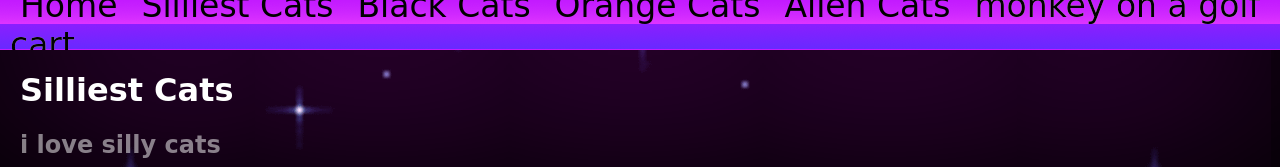
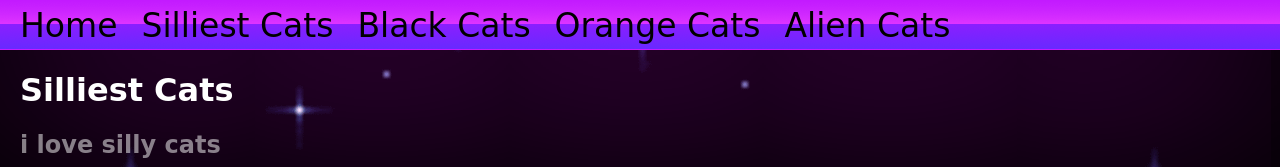
Before and after one commit to c4tw3b/website, a plain HTML site: page index.html in a window 1280 px wide. Shown: the top 167 px of the page. Drawn offline with Linux system fonts and the light colour scheme.

Commit message:
Update index.html

```diff
--- a/index.html
+++ b/index.html
@@ -20,7 +20,6 @@
 			<a class="active" onclick="gotoblackcats()">Black Cats</a>
 			<a class="active" onclick="gotoorangecats()">Orange Cats</a>
 			<a class="active" onclick="gotoaliencats()">Alien Cats</a>
-			<a class="active" href="https://www.youtube.com/watch?v=od_PmtmMDV0&list=LL&index=28">monkey on a golf cart</a>
 		</div>
 	</div>
 	<div id="silliest">
```
